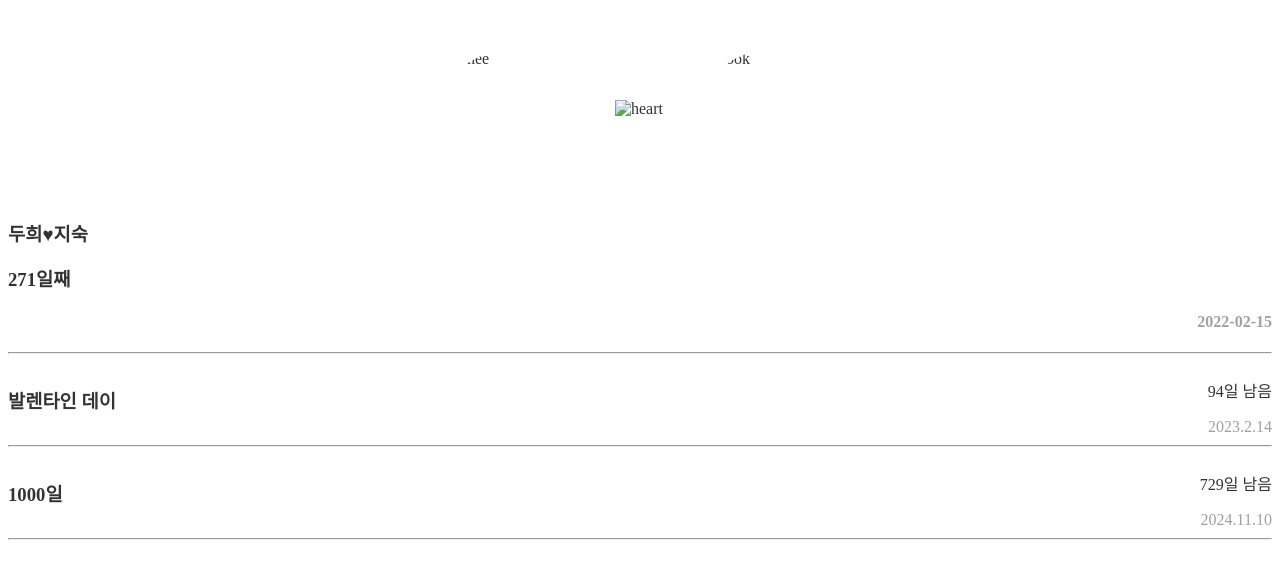
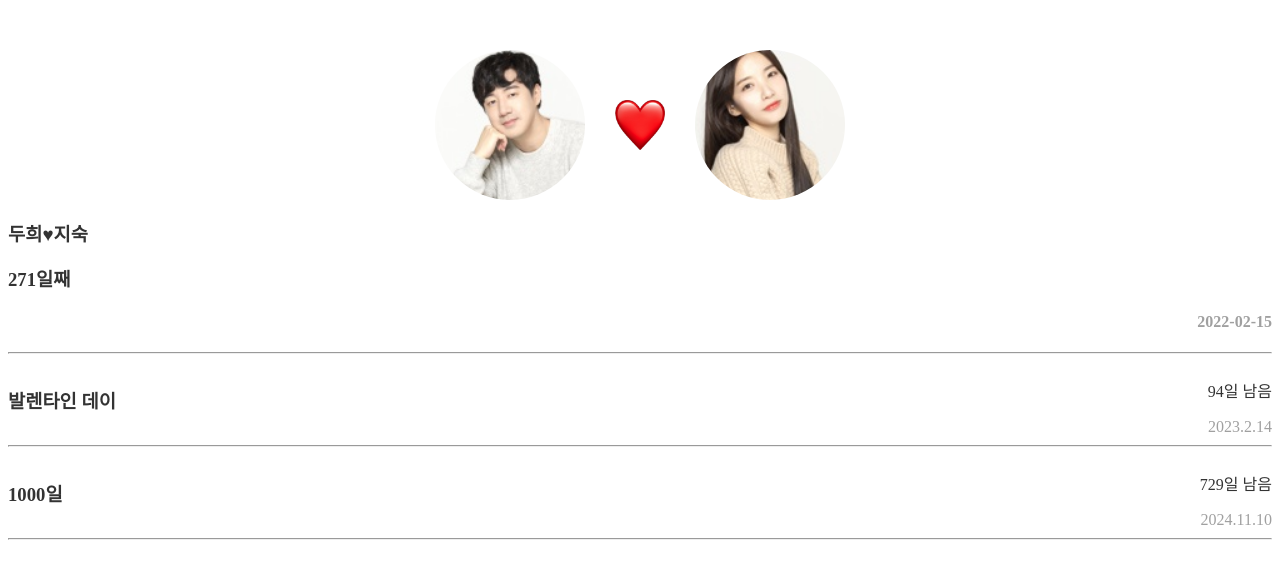
Before and after one commit to Changbum97/like-lion-techit, a plain HTML site: page src/JavaScript/AnniversaryCount.html in a window 1280 px wide. Drawn offline with nearby package versions, Linux system fonts and the light colour scheme.

```diff
--- a/src/JavaScript/AnniversaryCount.html
+++ b/src/JavaScript/AnniversaryCount.html
@@ -7,9 +7,9 @@
 </head>
 <body class="container">
     <section class='photos'>
-        <img id='duhee' src="/images/anniversaryCount/duhee.jpeg" alt="duhee">
-        <img id='heart' src="/images/anniversaryCount/heart.png" alt="heart">
-        <img id='jisook' src="/images/anniversaryCount/jisook.jpeg" alt="jisook">
+        <img id='duhee' src="/JavaScript/images/anniversaryCount/duhee.jpeg" alt="duhee">
+        <img id='heart' src="/JavaScript/images/anniversaryCount/heart.png" alt="heart">
+        <img id='jisook' src="/JavaScript/images/anniversaryCount/jisook.jpeg" alt="jisook">
     </section>
     <div class='container d-flex flex-column justify-content-center align-items-center mt-3'>
         <h3>두희♥지숙</h3>
```
Also changed, not shown: src/JavaScript/images/anniversaryCount/duhee.jpeg (renamed from src/JavaScript/anniversaryCount/duhee.jpeg), src/JavaScript/images/anniversaryCount/heart.png (renamed from src/JavaScript/anniversaryCount/heart.png), src/JavaScript/images/anniversaryCount/jisook.jpeg (renamed from src/JavaScript/anniversaryCount/jisook.jpeg).
